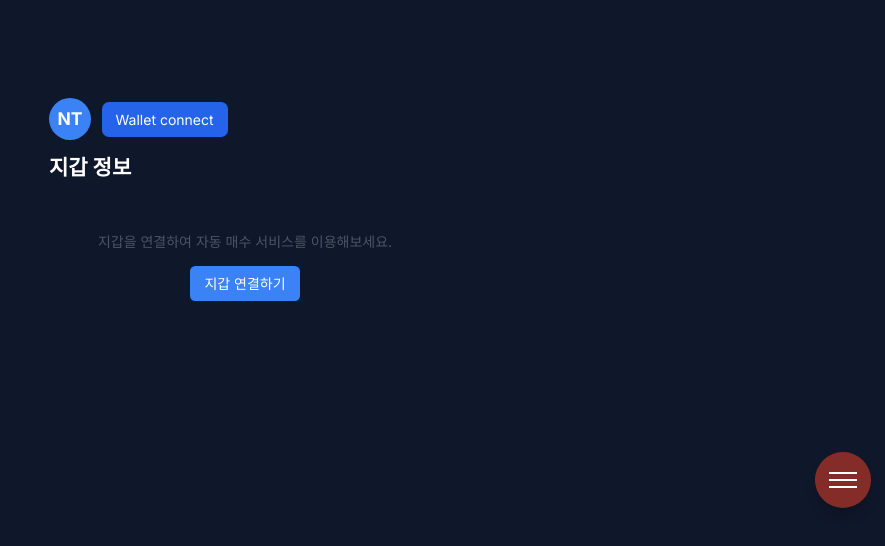
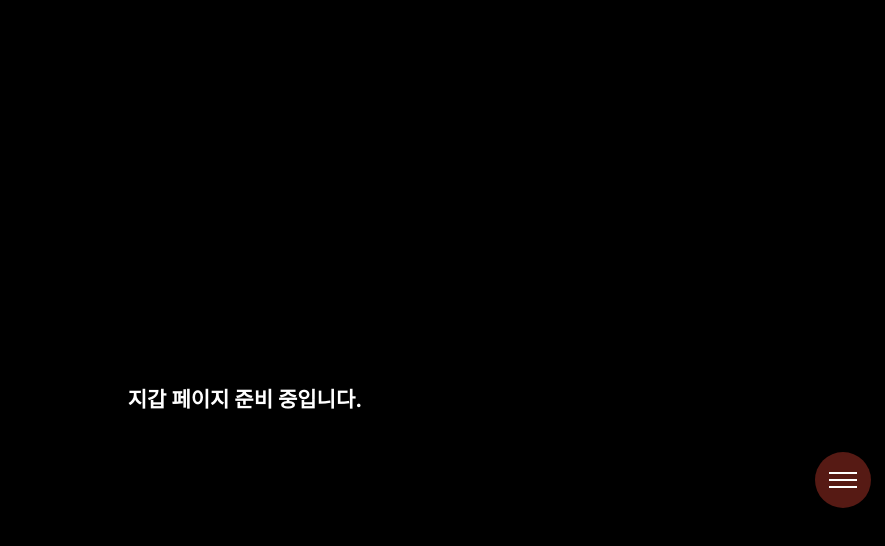
Before and after one commit to imsourceboom/nomorethink-front, a Next.js app: page /wallet in a window 1280 px wide. Shown: the top 546 px of the page, without its empty margins (395-1280 px from the left). Built offline with nearby package versions, Linux system fonts and the light colour scheme.

Commit message:
feat: 페이지 전환 페이드 효과 추가

```diff
--- /dev/null
+++ b/app/components/Template.tsx
@@ -0,0 +1,22 @@
+'use client';
+
+import { motion, AnimatePresence } from 'framer-motion';
+import { usePathname } from 'next/navigation';
+
+export default function Template({ children }: { children: React.ReactNode }) {
+    const pathname = usePathname();
+
+    return (
+        <AnimatePresence mode="wait">
+            <motion.div
+                key={pathname}
+                initial={{ opacity: 0 }}
+                animate={{ opacity: 1 }}
+                exit={{ opacity: 0 }}
+                transition={{ duration: 0.3, ease: 'easeInOut' }}
+            >
+                {children}
+            </motion.div>
+        </AnimatePresence>
+    );
+}
--- a/app/layout.tsx
+++ b/app/layout.tsx
@@ -2,6 +2,7 @@ import type { Metadata } from 'next';
 import { Inter } from 'next/font/google';
 import './globals.css';
 import FloatingMenu from './components/FloatingMenu';
+import Template from './components/Template';
 
 const inter = Inter({ subsets: ['latin'] });
 
@@ -14,7 +15,9 @@ export default function RootLayout({ children }: { children: React.ReactNode })
     return (
         <html lang="ko">
             <body className={inter.className}>
-                {children}
+                <Template>
+                    {children}
+                </Template>
                 <FloatingMenu />
             </body>
         </html>
--- a/app/wallet/page.tsx
+++ b/app/wallet/page.tsx
@@ -1,77 +1,9 @@
 'use client';
 
-import TelegramWrapper from '@/app/components/TelegramWrapper';
-import Header from '@/app/components/Header';
-import FloatingMenu from '@/app/components/FloatingMenu';
-import { useWallet } from '@/app/hooks/useWallet';
-import ErrorBoundary from '@/app/components/ErrorBoundary';
-
-export default function WalletPage() {
-    const {
-        isConnected,
-        address,
-        isLoading,
-        error,
-        handleWalletConnect,
-        resetError
-    } = useWallet();
-
-    const handleMenuClick = () => {
-        // 메뉴 클릭 시 실행할 로직
-        console.log('메뉴 클릭됨');
-    };
-
+export default function Wallet() {
     return (
-        <ErrorBoundary>
-            <TelegramWrapper
-                mainButtonText={isConnected ? "지갑 연결 해제" : "지갑 연결"}
-                onMainButtonClick={handleWalletConnect}
-            >
-                <main className="flex min-h-screen flex-col items-center justify-start px-4 pt-24 pb-6">
-                    <div className="w-full max-w-md mx-auto">
-                        <Header
-                            isConnected={isConnected}
-                            address={address}
-                            isLoading={isLoading}
-                            error={error}
-                            onWalletConnect={handleWalletConnect}
-                            resetError={resetError}
-                        />
-
-                        <h1 className="text-2xl font-bold mb-6">지갑 정보</h1>
-
-                        {isConnected ? (
-                            <div className="space-y-4">
-                                <div className="bg-white p-4 rounded-lg shadow">
-                                    <h2 className="text-lg font-semibold mb-2">연결된 지갑</h2>
-                                    <p className="text-gray-600 break-all">{address}</p>
-                                </div>
-
-                                <div className="bg-white p-4 rounded-lg shadow">
-                                    <h2 className="text-lg font-semibold mb-2">자동 매수 설정</h2>
-                                    <p className="text-gray-600">현재 설정된 자동 매수: 0개</p>
-                                </div>
-
-                                <div className="bg-white p-4 rounded-lg shadow">
-                                    <h2 className="text-lg font-semibold mb-2">거래 내역</h2>
-                                    <p className="text-gray-600">최근 거래: 없음</p>
-                                </div>
-                            </div>
-                        ) : (
-                            <div className="text-center py-8">
-                                <p className="text-gray-600 mb-4">지갑을 연결하여 자동 매수 서비스를 이용해보세요.</p>
-                                <button
-                                    onClick={handleWalletConnect}
-                                    className="px-4 py-2 bg-blue-500 text-white rounded-md hover:bg-blue-600 transition-colors"
-                                >
-                                    지갑 연결하기
-                                </button>
-                            </div>
-                        )}
-                    </div>
-                </main>
-                <FloatingMenu onMenuClick={handleMenuClick} />
-            </TelegramWrapper>
-        </ErrorBoundary>
+        <div className="flex h-screen w-full items-center justify-center bg-black text-white">
+            <h1 className="text-2xl font-bold">지갑 페이지 준비 중입니다.</h1>
+        </div>
     );
 }
--- a/package.json
+++ b/package.json
@@ -13,6 +13,7 @@
     "@twa-dev/sdk": "^8.0.2",
     "@types/react-datepicker": "^6.2.0",
     "@types/react-select": "^5.0.0",
+    "framer-motion": "^12.6.3",
     "next": "15.2.4",
     "react": "^19.0.0",
     "react-datepicker": "^8.2.1",
```
Also changed, not shown: 1 other file (tests, documents, lock files or other folders).
